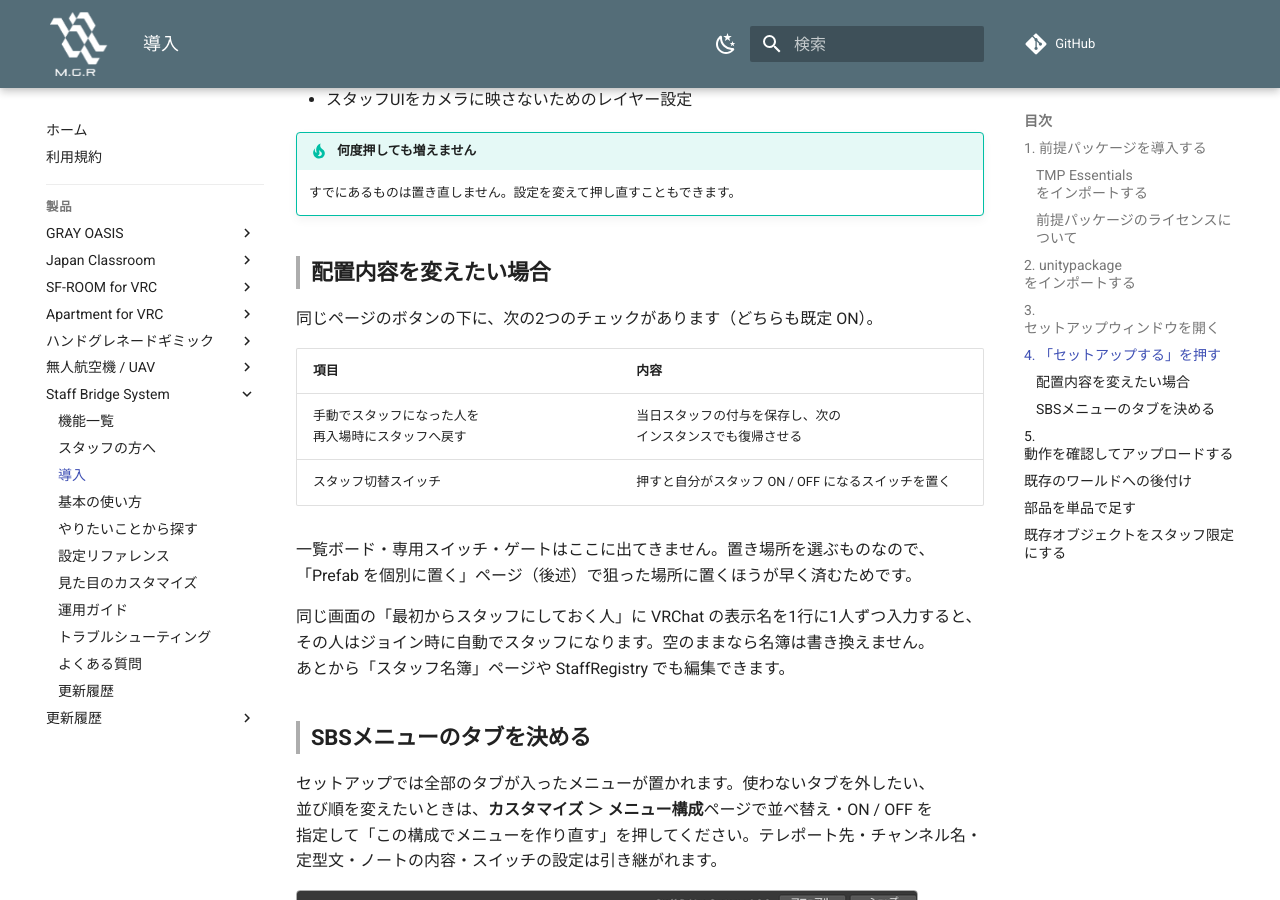
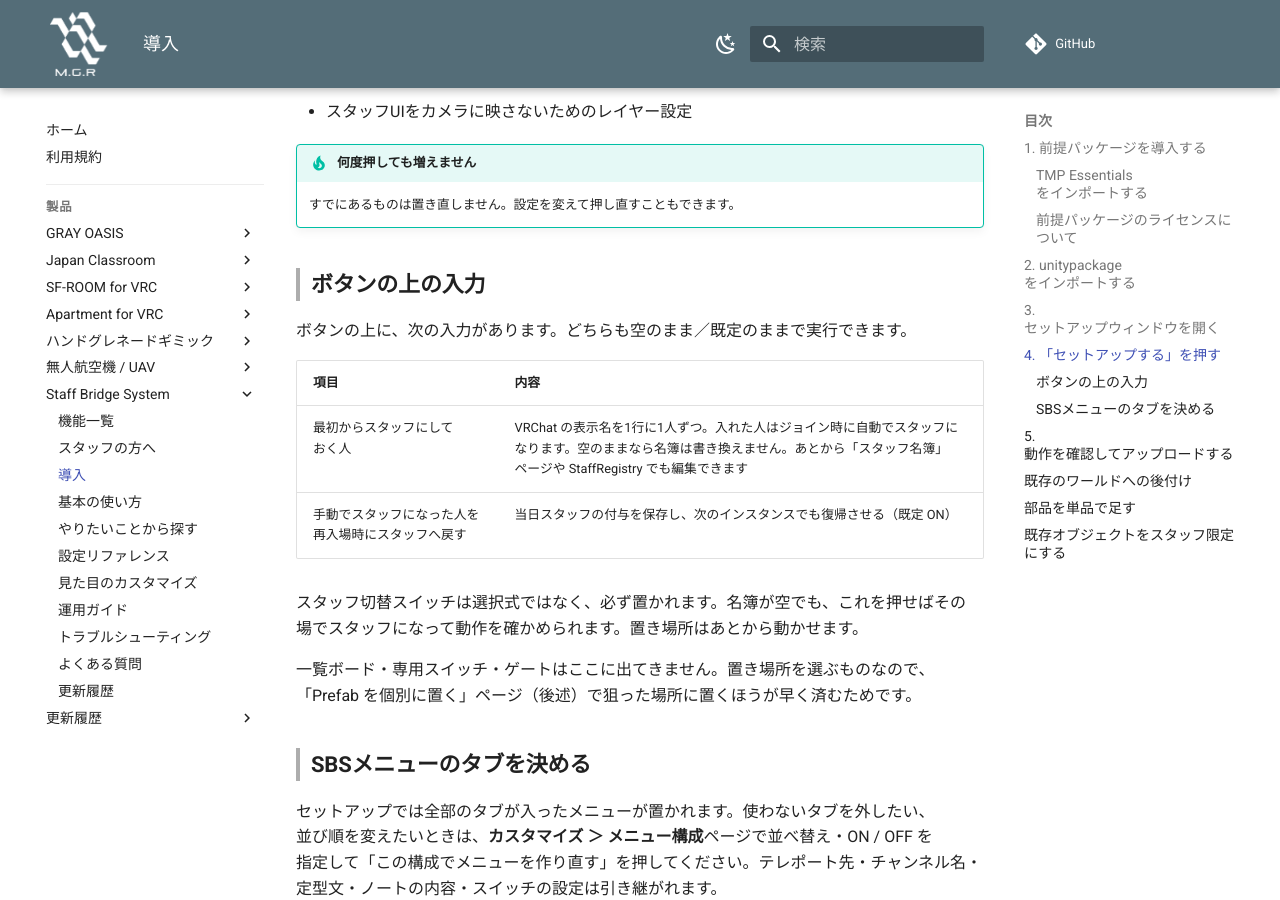
Before and after one commit to MAGURO-git/ProductArchive, an MkDocs documentation site: the page built from docs/staff-bridge-system/install.md, in a window 1280 px wide and 900 px high, scrolled down 3516 px. Built offline with MkDocs 1.6.1 and Material for MkDocs 9.7.7, drawn with Linux system fonts in a browser that asks for light colours; comment, search, counter and statistics services are not loaded.

Commit message:
セットアップ手順を新しい既定に追いつかせる（切替スイッチ必須・入力→実行の並び・画像更新）
Co-Authored-By: Claude Fable 5 <noreply@anthropic.com>

```diff
--- a/docs/staff-bridge-system/install.md
+++ b/docs/staff-bridge-system/install.md
@@ -85,18 +85,18 @@ VCC / ALCOM のプロジェクト設定から **FukuroUdon** を追加してく
 !!! tip "何度押しても増えません"
     すでにあるものは置き直しません。設定を変えて押し直すこともできます。
 
-### 配置内容を変えたい場合
+### ボタンの上の入力
 
-同じページのボタンの下に、次の2つのチェックがあります（どちらも既定 ON）。
+ボタンの上に、次の入力があります。どちらも空のまま／既定のままで実行できます。
 
 | 項目 | 内容 |
 |---|---|
-| 手動でスタッフになった人を再入場時にスタッフへ戻す | 当日スタッフの付与を保存し、次のインスタンスでも復帰させる |
-| スタッフ切替スイッチ | 押すと自分がスタッフ ON / OFF になるスイッチを置く |
+| 最初からスタッフにしておく人 | VRChat の表示名を1行に1人ずつ。入れた人はジョイン時に自動でスタッフになります。空のままなら名簿は書き換えません。あとから「スタッフ名簿」ページや StaffRegistry でも編集できます |
+| 手動でスタッフになった人を再入場時にスタッフへ戻す | 当日スタッフの付与を保存し、次のインスタンスでも復帰させる（既定 ON） |
+
+スタッフ切替スイッチは選択式ではなく、必ず置かれます。名簿が空でも、これを押せばその場でスタッフになって動作を確かめられます。置き場所はあとから動かせます。
 
 一覧ボード・専用スイッチ・ゲートはここに出てきません。置き場所を選ぶものなので、「Prefab を個別に置く」ページ（後述）で狙った場所に置くほうが早く済むためです。
-
-同じ画面の「最初からスタッフにしておく人」に VRChat の表示名を1行に1人ずつ入力すると、その人はジョイン時に自動でスタッフになります。空のままなら名簿は書き換えません。あとから「スタッフ名簿」ページや StaffRegistry でも編集できます。
 
 ### SBSメニューのタブを決める { #menu-config }
 
```
Also changed, not shown: docs/staff-bridge-system/howto.md (+1 -1 lines), docs/staff-bridge-system/images/doctor-tab.png, docs/staff-bridge-system/images/edit-defaults.png, docs/staff-bridge-system/images/edit-menuconfig.png, docs/staff-bridge-system/images/edit-switch.png, docs/staff-bridge-system/images/menu-message.png, docs/staff-bridge-system/images/menu-teleport.png, docs/staff-bridge-system/images/setup-tab.png.
